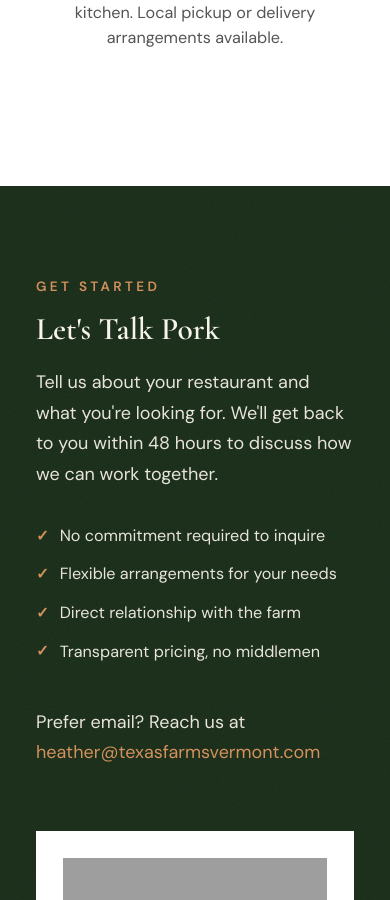
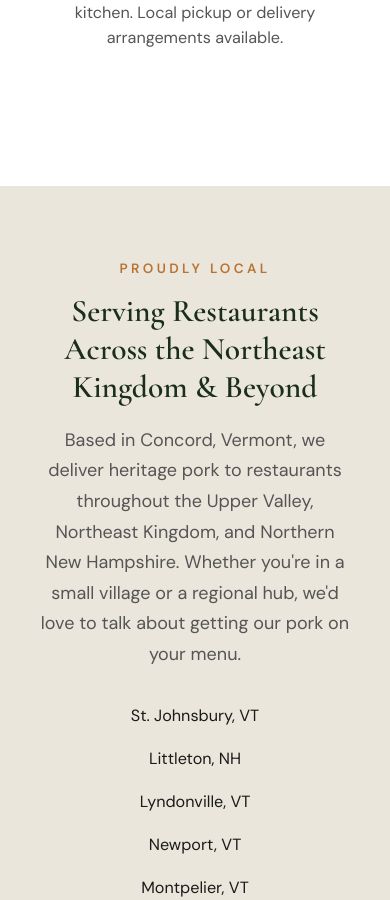
Before and after one commit to wuup/texasfarms, a Jekyll site: the page built from for-restaurants.html, in a window 390 px wide and 900 px high, scrolled down 5313 px. Built offline with Jekyll 4.4.1, drawn with Linux system fonts in a browser that asks for light colours; nearby versions of some CDN libraries; some of the changed text lies outside the part shown; grey boxes are pictures that could not be loaded.

Commit message:
Add local SEO service area section to restaurant page
Lists surrounding towns: St. Johnsbury, Littleton, Lyndonville,
Newport, Montpelier, Barre, Lancaster, Woodsville, Hardwick, Franconia

Co-Authored-By: Claude Opus 4.5 <noreply@anthropic.com>

```diff
--- a/for-restaurants.html
+++ b/for-restaurants.html
@@ -593,6 +593,78 @@ nav_section: our-farm
     }
 }
 
+/* Service Area */
+.service-area {
+    background: var(--cream-dark);
+    padding: 4rem 0;
+}
+
+.service-area-inner {
+    max-width: 900px;
+    margin: 0 auto;
+    padding: 0 2rem;
+    text-align: center;
+}
+
+.service-area .label {
+    font-size: 0.75rem;
+    letter-spacing: 0.25em;
+    text-transform: uppercase;
+    color: var(--copper);
+    margin-bottom: 0.75rem;
+    display: block;
+    font-weight: 600;
+}
+
+.service-area h2 {
+    font-family: 'Cormorant Garamond', serif;
+    font-size: clamp(1.75rem, 3vw, 2.25rem);
+    font-weight: 600;
+    color: var(--forest);
+    margin: 0 0 1rem 0;
+}
+
+.service-area > .service-area-inner > p {
+    font-size: 1rem;
+    line-height: 1.7;
+    color: var(--text-light);
+    margin-bottom: 1.5rem;
+}
+
+.service-towns {
+    display: flex;
+    flex-wrap: wrap;
+    justify-content: center;
+    gap: 0.5rem 1.5rem;
+    margin-top: 1.5rem;
+}
+
+.service-towns span {
+    font-size: 0.9rem;
+    color: var(--text);
+    padding: 0.35rem 0;
+}
+
+.service-towns span::after {
+    content: '•';
+    margin-left: 1.5rem;
+    color: var(--copper);
+}
+
+.service-towns span:last-child::after {
+    display: none;
+}
+
+@media (max-width: 600px) {
+    .service-towns span::after {
+        display: none;
+    }
+    .service-towns {
+        flex-direction: column;
+        gap: 0.25rem;
+    }
+}
+
 /* Final CTA */
 .final-cta {
     background: var(--cream);
@@ -766,6 +838,27 @@ nav_section: our-farm
     </div>
 </section>
 
+<!-- Service Area -->
+<section class="service-area">
+    <div class="service-area-inner">
+        <span class="label">Proudly Local</span>
+        <h2>Serving Restaurants Across the Northeast Kingdom & Beyond</h2>
+        <p>Based in Concord, Vermont, we deliver heritage pork to restaurants throughout the Upper Valley, Northeast Kingdom, and Northern New Hampshire. Whether you're in a small village or a regional hub, we'd love to talk about getting our pork on your menu.</p>
+        <div class="service-towns">
+            <span>St. Johnsbury, VT</span>
+            <span>Littleton, NH</span>
+            <span>Lyndonville, VT</span>
+            <span>Newport, VT</span>
+            <span>Montpelier, VT</span>
+            <span>Barre, VT</span>
+            <span>Lancaster, NH</span>
+            <span>Woodsville, NH</span>
+            <span>Hardwick, VT</span>
+            <span>Franconia, NH</span>
+        </div>
+    </div>
+</section>
+
 <!-- Inquiry -->
 <section id="inquire" class="inquiry-section">
     <div class="inquiry-inner">
```
